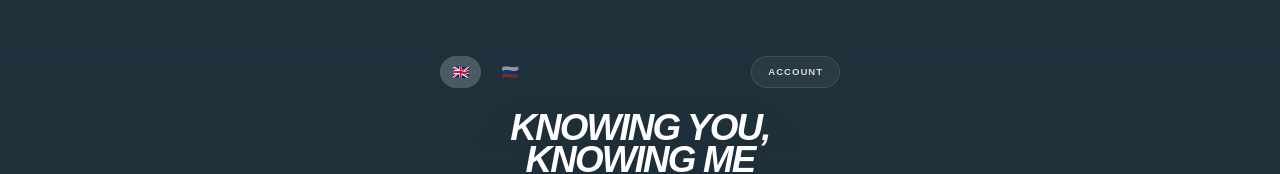
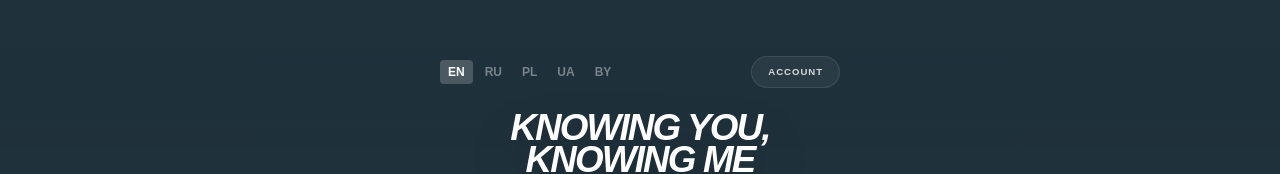
Before and after one commit to ivanshyla/knowing-you-app, a Next.js app: page / in a window 1280 px wide. Shown: the top 174 px of the page. Built offline with nearby package versions, Linux system fonts and the light colour scheme; no server answers.

Commit message:
feat: 5 languages (EN RU PL UA BY) with text labels

```diff
--- a/components/LanguageSwitcher.tsx
+++ b/components/LanguageSwitcher.tsx
@@ -1,30 +1,24 @@
 'use client'
 
 import { useLocale } from 'next-intl'
-import { locales, setLocaleCookie, type Locale } from '@/lib/i18n'
+import { locales, localeLabels, setLocaleCookie, type Locale } from '@/lib/i18n'
 
 export function LanguageSwitcher() {
   const currentLocale = useLocale() as Locale
 
-  const handleChange = (newLocale: Locale) => {
-    if (newLocale !== currentLocale) {
-      setLocaleCookie(newLocale)
-    }
-  }
-
   return (
-    <div className="flex items-center gap-2">
+    <div className="flex items-center gap-1">
       {locales.map((locale) => (
         <button
           key={locale}
-          onClick={() => handleChange(locale)}
-          className={`px-3 py-1.5 rounded-full text-sm font-medium transition-all ${
+          onClick={() => locale !== currentLocale && setLocaleCookie(locale)}
+          className={`px-2 py-1 rounded text-xs font-bold transition-all ${
             currentLocale === locale
               ? 'bg-white/20 text-white'
-              : 'text-white/50 hover:text-white/80 hover:bg-white/10'
+              : 'text-white/40 hover:text-white/70'
           }`}
         >
-          {locale === 'en' ? '🇬🇧' : '🇷🇺'}
+          {localeLabels[locale]}
         </button>
       ))}
     </div>
--- a/i18n/request.ts
+++ b/i18n/request.ts
@@ -1,7 +1,7 @@
 import { getRequestConfig } from 'next-intl/server'
 import { cookies } from 'next/headers'
 
-export const locales = ['en', 'ru'] as const
+export const locales = ['en', 'ru', 'pl', 'uk', 'be'] as const
 export type Locale = (typeof locales)[number]
 export const defaultLocale: Locale = 'en'
 
--- a/lib/i18n.ts
+++ b/lib/i18n.ts
@@ -1,10 +1,13 @@
-export const locales = ['en', 'ru'] as const
+export const locales = ['en', 'ru', 'pl', 'uk', 'be'] as const
 export type Locale = (typeof locales)[number]
 export const defaultLocale: Locale = 'en'
 
-export const localeNames: Record<Locale, string> = {
-  en: '🇬🇧 English',
-  ru: '🇷🇺 Русский'
+export const localeLabels: Record<Locale, string> = {
+  en: 'EN',
+  ru: 'RU',
+  pl: 'PL',
+  uk: 'UA',
+  be: 'BY'
 }
 
 export function getLocaleFromCookie(): Locale {
--- /dev/null
+++ b/messages/be.json
@@ -0,0 +1,30 @@
+{
+  "common": {
+    "play": "Гуляць",
+    "continue": "Працягнуць",
+    "back": "На галоўную",
+    "copy": "Капіяваць",
+    "copied": "Скапіявана!",
+    "share": "Падзяліцца",
+    "save": "Захаваць",
+    "loading": "Загрузка...",
+    "error": "Памылка",
+    "account": "Акаўнт",
+    "createPack": "Стварыць пак"
+  },
+  "home": {
+    "title": "Knowing You,",
+    "subtitle": "Knowing Me",
+    "tagline": "Псіхалагічнае люстэрка для пар",
+    "choosePack": "Абяры пак",
+    "footer": "Made with vibecode in Warsaw"
+  },
+  "packs": {
+    "romantic": { "name": "Рамантыка", "subtitle": "Для пар", "description": "Як вы бачыце адзін аднаго?" },
+    "everyday": { "name": "Побыт", "subtitle": "Кожны дзень", "description": "Як вы спраўляецеся з бытам?" },
+    "intimacy": { "name": "Страсць", "subtitle": "Інтымнае", "description": "Даследуйце вашу сувязь" },
+    "character": { "name": "Характар", "subtitle": "Асоба", "description": "Адкрыйце рысы характару" }
+  },
+  "results": { "title": "Вынікі", "matchScore": "Супадзенне" },
+  "account": { "title": "Акаўнт", "gamesPlayed": "Згуляна гульняў" }
+}
--- /dev/null
+++ b/messages/pl.json
@@ -0,0 +1,30 @@
+{
+  "common": {
+    "play": "Graj",
+    "continue": "Kontynuuj grę",
+    "back": "Strona główna",
+    "copy": "Kopiuj",
+    "copied": "Skopiowano!",
+    "share": "Udostępnij",
+    "save": "Zapisz",
+    "loading": "Ładowanie...",
+    "error": "Błąd",
+    "account": "Konto",
+    "createPack": "Stwórz pakiet"
+  },
+  "home": {
+    "title": "Knowing You,",
+    "subtitle": "Knowing Me",
+    "tagline": "Psychologiczne lustro dla par",
+    "choosePack": "Wybierz pakiet",
+    "footer": "Made with vibecode in Warsaw"
+  },
+  "packs": {
+    "romantic": { "name": "Romantyzm", "subtitle": "Dla par", "description": "Jak się widzicie w związku?" },
+    "everyday": { "name": "Codzienność", "subtitle": "Dzień po dniu", "description": "Jak radzicie sobie z codziennością?" },
+    "intimacy": { "name": "Namiętność", "subtitle": "Intymność", "description": "Odkryjcie swoją więź" },
+    "character": { "name": "Charakter", "subtitle": "Osobowość", "description": "Odkryjcie główne cechy" }
+  },
+  "results": { "title": "Wyniki", "matchScore": "Dopasowanie" },
+  "account": { "title": "Konto", "gamesPlayed": "Rozegrane gry" }
+}
--- /dev/null
+++ b/messages/uk.json
@@ -0,0 +1,30 @@
+{
+  "common": {
+    "play": "Грати",
+    "continue": "Продовжити гру",
+    "back": "На головну",
+    "copy": "Копіювати",
+    "copied": "Скопійовано!",
+    "share": "Поділитися",
+    "save": "Зберегти",
+    "loading": "Завантаження...",
+    "error": "Помилка",
+    "account": "Акаунт",
+    "createPack": "Створи пак"
+  },
+  "home": {
+    "title": "Knowing You,",
+    "subtitle": "Knowing Me",
+    "tagline": "Психологічне дзеркало для пар",
+    "choosePack": "Обери пак",
+    "footer": "Made with vibecode in Warsaw"
+  },
+  "packs": {
+    "romantic": { "name": "Романтика", "subtitle": "Для пар", "description": "Як ви бачите одне одного?" },
+    "everyday": { "name": "Побут", "subtitle": "Щодень", "description": "Як ви справляєтесь з побутом?" },
+    "intimacy": { "name": "Пристрасть", "subtitle": "Інтимне", "description": "Дослідіть ваш зв'язок" },
+    "character": { "name": "Характер", "subtitle": "Особистість", "description": "Відкрийте риси характеру" }
+  },
+  "results": { "title": "Результати", "matchScore": "Співпадіння" },
+  "account": { "title": "Акаунт", "gamesPlayed": "Зіграно ігор" }
+}
```
